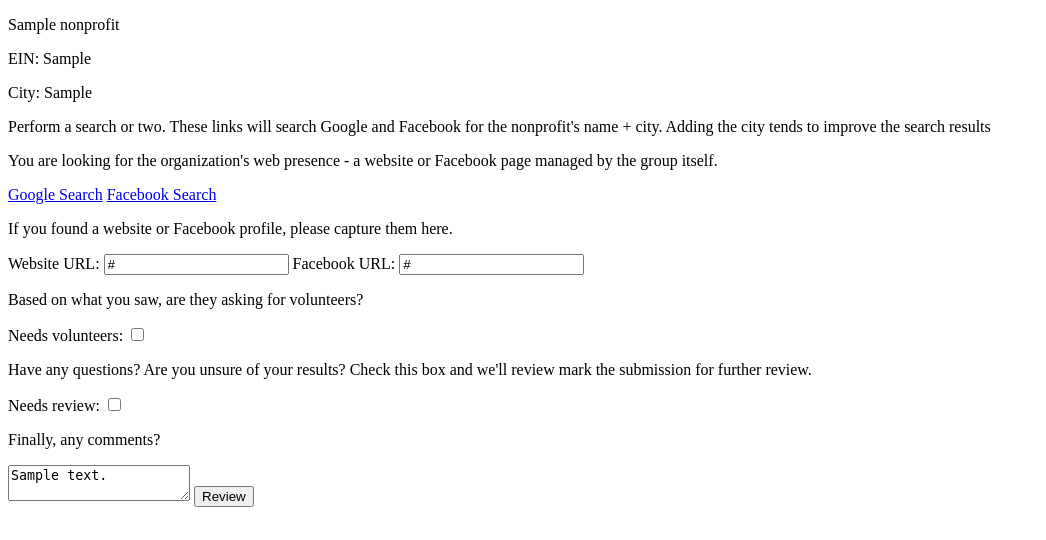
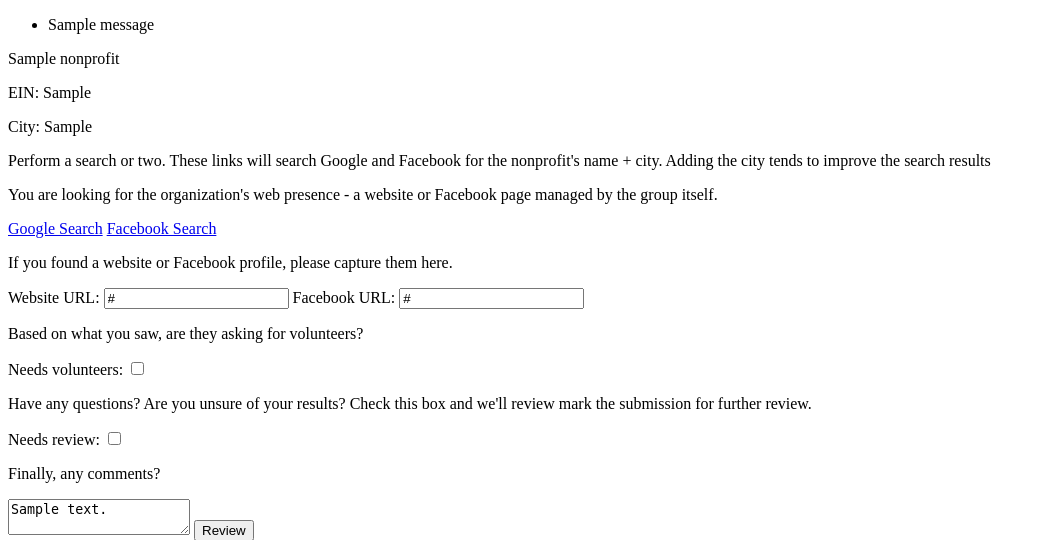
Before and after one commit to codefordayton/npverify, a Django app: template main/templates/main/detail.html in a window 1280 px wide. Shown: the top 540 px of the page, without its empty margins (0-1046 px from the left). Run offline with Django 4.2, Linux system fonts and the light colour scheme; the template is opened without the code that fills it: values that come from a table or form of the project are taken from there, others are empty; tables that the repository leaves empty hold one stand-in row (values such as "Sample post"); one stand-in notice (Sample message) is shown; parts of the project's set-up code (start-up, migrations or seed data) failed here and were passed over.

Commit message:
adding success messages.

```diff
--- a/main/templates/main/detail.html
+++ b/main/templates/main/detail.html
@@ -1,6 +1,15 @@
 {% extends "main/base.html" %}
 {% block content %}
 {% include "main/components/header.html" %}
+    {% if messages %}
+        <ul class="messages">
+            {% for message in messages %}
+            <li{% if message.tags %} class="{{message.tags}}"{% endif %}>
+                {{ message }}
+            </li>
+            {% endfor %}
+        </ul>
+    {% endif %}
     <form action="{% url 'review' nonprofit_id=nonprofit.id %}" method="post">
     {% csrf_token %}
     <div class="nonprofitdetails">
--- a/main/views.py
+++ b/main/views.py
@@ -1,6 +1,7 @@
 from django.shortcuts import render, get_object_or_404
 from django.http import HttpResponse, HttpResponseRedirect
 from django.urls import reverse
+from django.contrib import messages
 
 from .models import Nonprofit
 
@@ -25,5 +26,6 @@ def review(request, nonprofit_id):
     nonprofit.review_comment = request.POST['review_comment']
     nonprofit.complete = True
     nonprofit.save()
+    messages.success(request, 'Review submitted. Thank you!')
     next_nonprofit = get_nonprofit()
     return HttpResponseRedirect(reverse('detail', args=(next_nonprofit.id,)))
```
